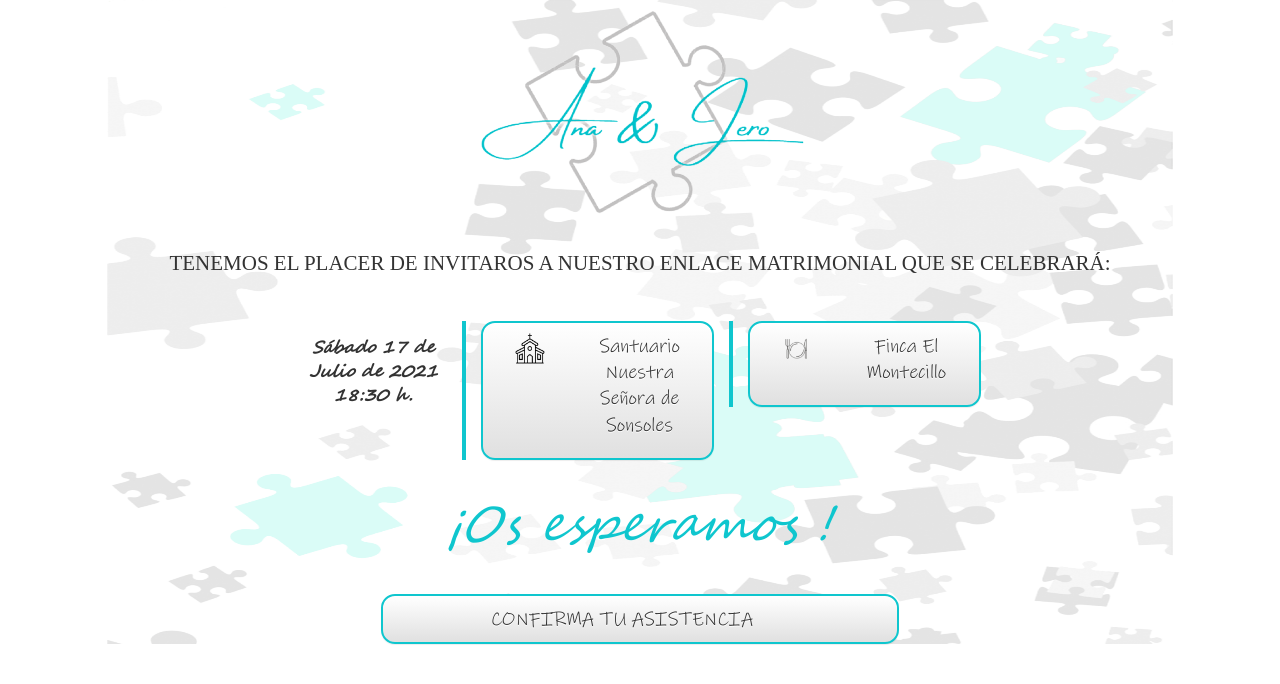
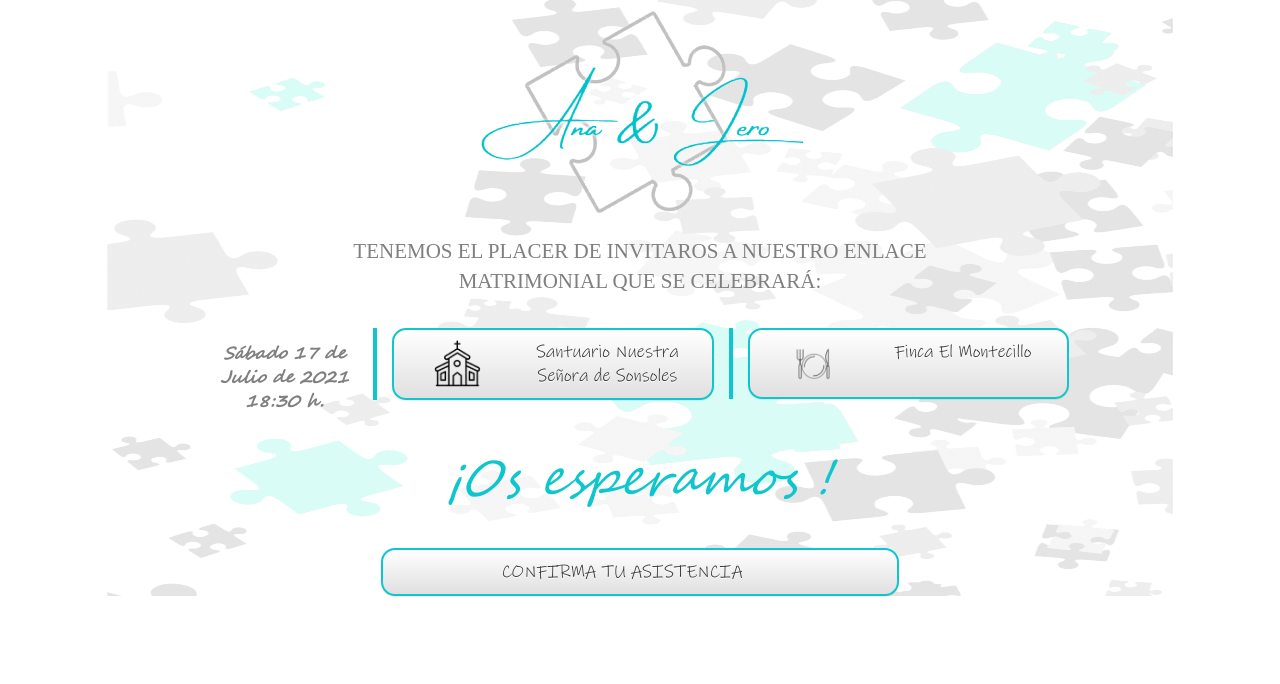
Before and after one commit to alexandrev/boda-ana, a plain HTML site: page index.html in a window 1280 px wide. Drawn offline with nearby package versions, Linux system fonts and the light colour scheme; a web font is replaced by a local one.

Commit message:
Giro icono, gris y ver si arreglamos algo los botones

```diff
--- a/index.html
+++ b/index.html
@@ -273,7 +273,7 @@
     .gwd-span-tbay {
       font-family: "Segoe Script";
       font-size: 120%;
-
+     color: #7F7F7F;
       white-space: normal;
       width: 100%;
     }
@@ -294,6 +294,7 @@
     }
 
     .gwd-p-1s61 {
+      color: #7F7F7F;
       display: block;
       font-family: "Segoe Script";
       font-size: 120%;
@@ -325,6 +326,7 @@
       border-left-width: 4px;
     }
 
+
     .boton {
       background-color: rgba(213, 210, 213, 0.3);
       border-block-style: solid;
@@ -335,10 +337,8 @@
       border-width: 2px;
       border-inline-style: solid;
       border-inline-width: 2px;
-      display: block;
       font-family: "Ink Free", sans-serif;
       padding-right: 10%;
-      font-size: 140%;
       white-space: normal;
       width: 100%;
     }
@@ -432,15 +432,20 @@
 
     .gwd-span-1bl6 {
       font-size: 150%;
+      color: #7F7F7F;
       font-family: 'Belgrano', serif;
       text-align: center;
       text-transform: uppercase;
       padding: 3%;
     }
+    .button-text{
+      white-space: normal;
+    }
 
     .icon-large {
       font-size: 200%;
       text-align: left;
+      transform: rotate(180deg);
     }
 
     .center {
@@ -523,11 +528,20 @@
                 </div>
 
                 <div class="row">
-                  <p class="gwd-span-1bl6">Tenemos el placer de invitaros a nuestro enlace matrimonial que se celebrar&aacute;:</p>
+                  <div class="col-md-2" id="">
+
+                  </div>
+                  <div class="col-md-8" id="">
+                    <p class="gwd-span-1bl6">Tenemos el placer de invitaros a nuestro enlace matrimonial que se celebrar&aacute;:</p>
+
+                  </div>
+                  <div class="col-md-2" id="">
+
+                  </div>
                 </div>
               </div>
               <div class="row">
-                <div class="col-md-2" id="">
+                <div class="col-md-1" id="">
 
                 </div>
                 <div class="col-md-2">
@@ -543,13 +557,12 @@
                 <path stroke-linecap="round" stroke-linejoin="round" d="M 4.046,3 C 4.046,3 3,77.995 3,77.995"></path>
               </svg-->
 
-                <div class="col-md-3 line-left" id="boton_iglesia">
+                <div class="col-md-4 line-left" id="boton_iglesia">
                   <button type="button" id="iglesia-boton" class="btn btn-default btn-lg boton bx100">
                     <div class="row">
                       <div class="col-md-5" id="i1"><img  class="icon-img" src="assets/iglesia.png" ></span> </div>
-                      <div class="col-md-7" id="i2">
-                        <p>Santuario Nuestra Señora de Sonsoles
-                        </p>
+                      <div class="col-md-7 button-text" id="i2">
+                        Santuario Nuestra Señora de Sonsoles
                       </div>
                     </div>
                   </button>
@@ -561,12 +574,12 @@
                 <!--svg  class="custom_button" data-gwd-shape="path" preserveAspectRatio="none" viewBox="0 0 7.046 80.995" class="gwd-path-vj88 gwd-svg-oo0i">
                 <path stroke-linecap="round" stroke-linejoin="round" d="M 4.046,3 C 4.046,3 3,77.995 3,77.995"></path>
               </svg-->
-                <div class="col-md-3 line-left" id="boton_banquete">
+                <div class="col-md-4 line-left" id="boton_banquete">
                   <button type="button" id="banquete-boton" class="btn btn-default btn-lg boton bx100">
                     <div class="row">
                       <div class="col-md-5" id="i1"><img class="icon-img" src="assets/plato.png" > </div>
-                      <div class="col-md-7" id="i2">
-                        <p>Finca El Montecillo</p>
+                      <div class="col-md-7 button-text" id="i2">
+                        Finca El Montecillo
                       </div>
                     </div>
 
```
